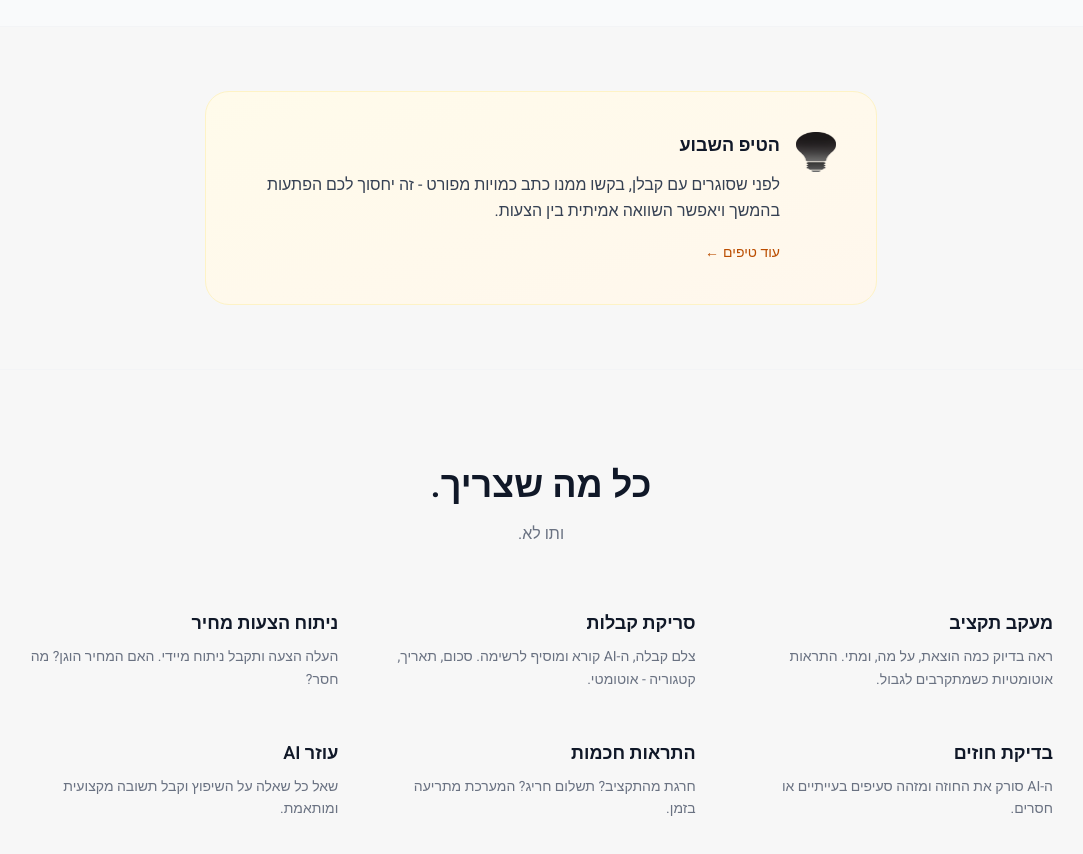
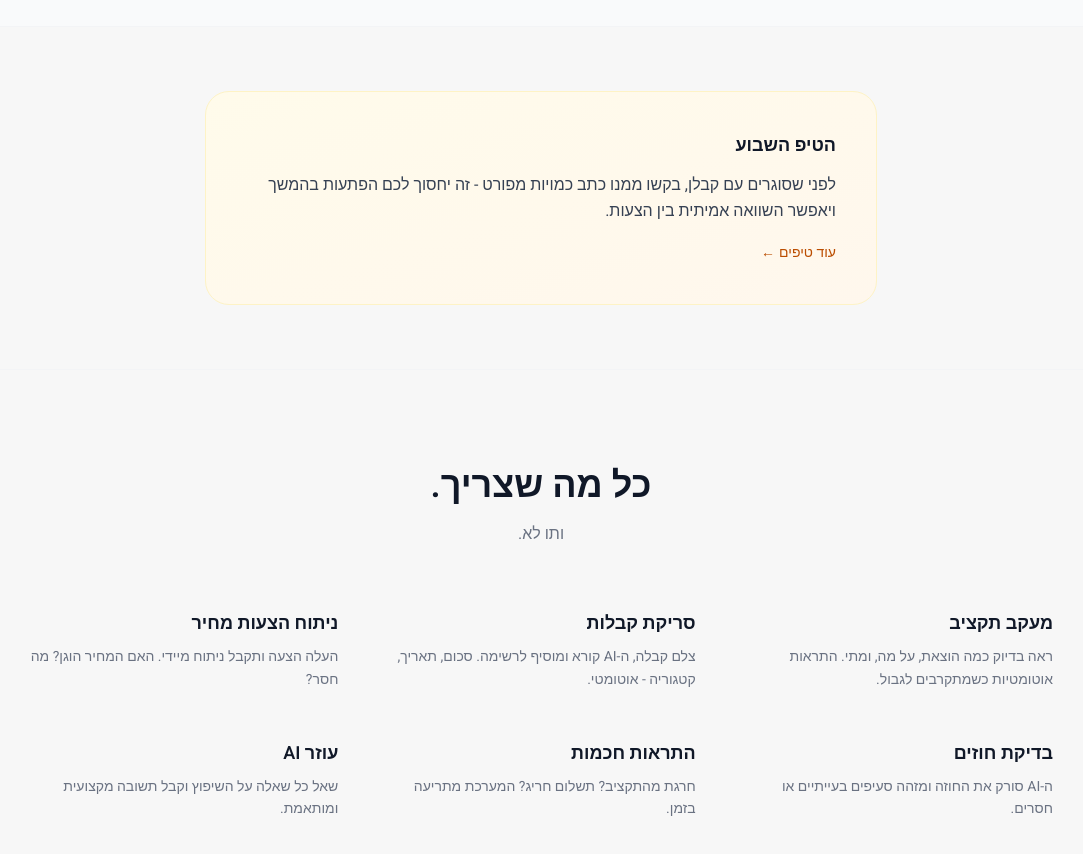
Before and after one commit to guyceza/shiputz-ai, a Next.js app: page / in a window 1280 px wide. Shown: the part 3820-4674 px from the top of the page, without its empty margins (99-1182 px from the left). Built offline with nearby package versions, Linux system fonts and the light colour scheme.

Commit message:
Remove lightbulb icon from tip section

```diff
--- a/src/app/page.tsx
+++ b/src/app/page.tsx
@@ -505,9 +505,7 @@ export default function Home() {
       <section className="py-16 px-6 border-t border-gray-100">
         <div className="max-w-2xl mx-auto">
           <div className="bg-gradient-to-br from-amber-50 to-orange-50 rounded-3xl p-8 md:p-10 border border-amber-100">
-            <div className="flex items-start gap-4">
-              <img src="/icons/lightbulb.png" alt="" className="w-10 h-10" />
-              <div className="flex-1">
+            <div>
               <h3 className="text-lg font-semibold text-gray-900 mb-3">הטיפ השבוע</h3>
               <p className="text-gray-700 leading-relaxed mb-4">
                 לפני שסוגרים עם קבלן, בקשו ממנו כתב כמויות מפורט - זה יחסוך לכם הפתעות בהמשך ויאפשר השוואה אמיתית בין הצעות.
@@ -519,7 +517,6 @@ export default function Home() {
                 עוד טיפים
                 <span className="group-hover:-translate-x-1 transition-transform">←</span>
               </Link>
-              </div>
             </div>
           </div>
         </div>
```
Lines whose indentation alone changed are shown as unchanged.
